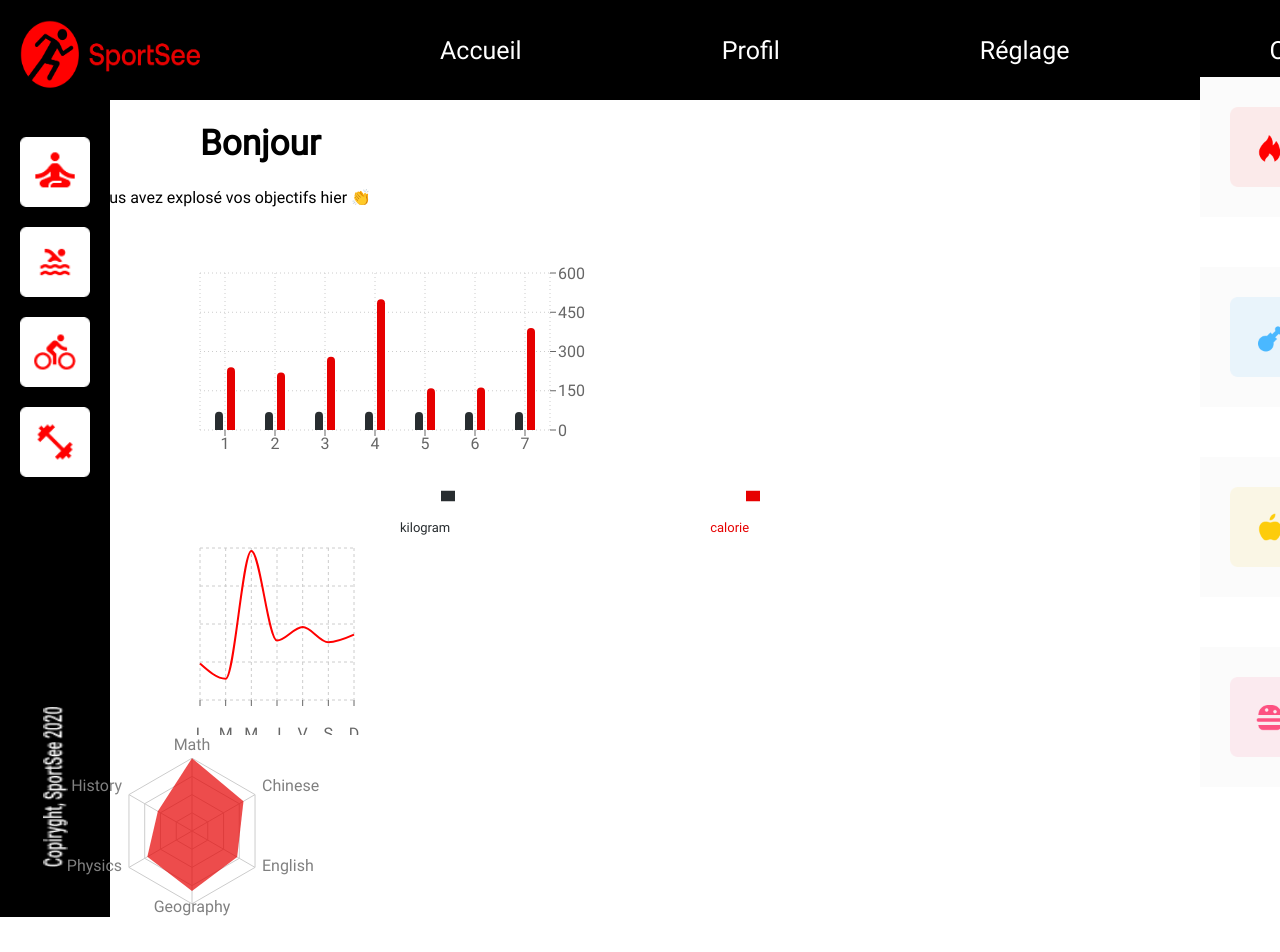
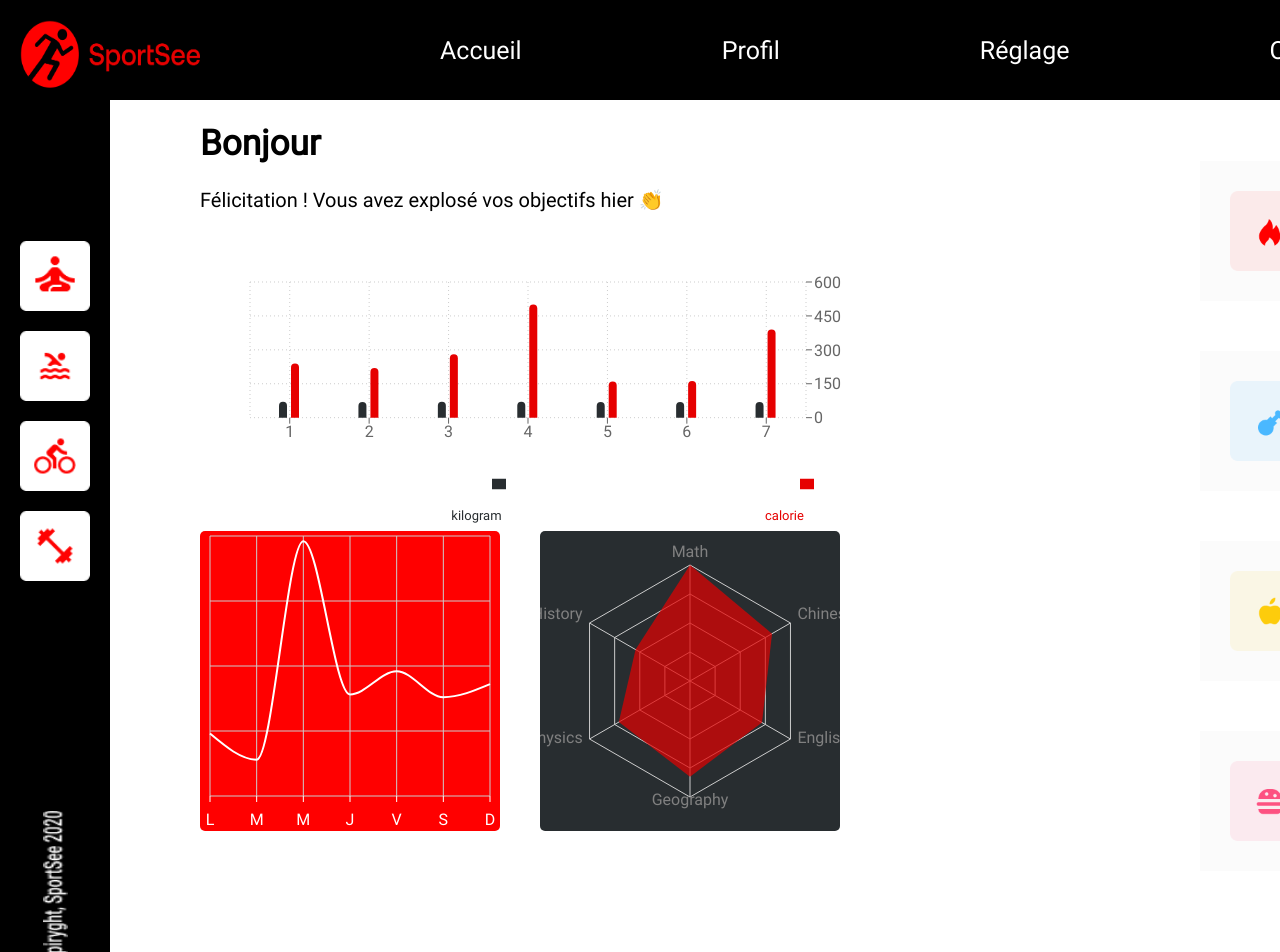
Before and after one commit to CHE-MIMA/sport-see, a React (Create React App) app: page / in a window 1280 px wide. Shown: the top 952 px of the page. Before the commit the page ends 931 px from the top, so only its background shows below. Built offline with nearby package versions, Linux system fonts and the light colour scheme; no server answers.

Commit message:
style charts

```diff
--- a/src/components/cardinfo/cardinfo.css
+++ b/src/components/cardinfo/cardinfo.css
@@ -3,7 +3,7 @@
     display: flex;
     flex-direction: column;
     margin-left: 1200px;
-    margin-top: -900px;
+    margin-top: -720px;
 
     }
 .divInfo{
--- a/src/components/chartBar/Chartbar.js
+++ b/src/components/chartBar/Chartbar.js
@@ -65,15 +65,15 @@ export default function ChartBar() {
     ];
 
     return (
-        <ResponsiveContainer width="50%" aspect={2}>
+        <div id="chartBarDiv">
+            <ResponsiveContainer width="70%" aspect={3}>
                 <BarChart
-                width={500}
-                height={300}
+
                     data={activity}
                     margin={{
                         top: 50,
                         right: 30,
-                    left: 200,
+                        left: 250,
                         bottom: 5,
                     }}
                 >
@@ -90,6 +90,7 @@ export default function ChartBar() {
                 </BarChart>
 
             </ResponsiveContainer>
+        </div>
     );
 
 };
--- a/src/components/chartBar/radarchart.css
+++ /dev/null
@@ -1,6 +0,0 @@
-.Radarchart{
-background-color: black;
-width: 300px;
-height: 300px;
-
-}
--- a/src/components/chartLine/ChartLine.js
+++ b/src/components/chartLine/ChartLine.js
@@ -1,6 +1,6 @@
 import React from 'react';
 import { LineChart, Line, XAxis, CartesianGrid, ResponsiveContainer } from 'recharts';
-
+import '../chartLine/chartline.css';
 const data = [
     {
         name: 'L',
@@ -43,27 +43,26 @@ export default function ChartLine() {
 
 
     return (
-        <ResponsiveContainer width="30%" aspect={2}>
+        <div id='linechartDiv'>
+            <ResponsiveContainer width="100%" height='100%'>
                 <LineChart
-
-                width={500}
-                height={300}
                     data={data}
                     margin={{
                         top: 5,
-                    right: 30,
-                    left: 200,
+                        right: 10,
+                        left: 10,
                         bottom: 5,
                     }}
                 >
-                <CartesianGrid strokeDasharray="3 3" />
-                <XAxis dataKey="name" axisLine={false} dy={20} fill='#FFF' />
+                    <CartesianGrid strokeDasharray="0 0" />
+                    <XAxis dataKey="name" axisLine={false} dy={10} stroke="#fff" />
 
 
-                <Line type="monotone" dataKey="pv" stroke="red" strokeWidth={2} dot={false} />
+                    <Line type="monotone" dataKey="pv" stroke="#fff" strokeWidth={2} dot={false} />
 
                 </LineChart>
             </ResponsiveContainer>
+        </div>
     );
 
 }
--- /dev/null
+++ b/src/components/chartLine/chartline.css
@@ -0,0 +1,7 @@
+#linechartDiv{
+    background-color: rgba(255, 0, 0, 1);
+    width: 300px;
+    height: 300px;
+  border-radius: 5px;
+
+}
--- a/src/components/chartRadar/ChartRadar.js
+++ b/src/components/chartRadar/ChartRadar.js
@@ -1,6 +1,6 @@
 // import "../styles/radarchart.css";
 import React from 'react';
-
+import "../chartRadar/radarchart.css"
 import { Radar, RadarChart, PolarGrid, PolarAngleAxis, ResponsiveContainer } from 'recharts';
 
 const data = [
@@ -44,8 +44,8 @@ const data = [
 
 export default function ChartRadar() {
     return (
-        <div className='Radarchart'>
-            <ResponsiveContainer Left="200px" width="30%" aspect={2}>
+        <div id='radarchartDiv'>
+            <ResponsiveContainer width="100%" height="100%">
                 <RadarChart cx="50%" cy="50%" outerRadius="80%" data={data}>
                     <PolarGrid />
                     <PolarAngleAxis dataKey="subject" />
--- /dev/null
+++ b/src/components/chartRadar/radarchart.css
@@ -0,0 +1,7 @@
+#radarchartDiv{
+background-color: rgba(40, 45, 48, 1);
+width: 300px;
+height: 300px;
+border-radius: 5px;
+margin-left: 40px;
+}
--- a/src/components/navVertical/navertical.css
+++ b/src/components/navVertical/navertical.css
@@ -5,7 +5,7 @@
     display: flex;
     flex-direction: column;
     padding-top: 200px;
-    margin-top: -910px;
+    margin-top: -890px;
 
     }
     .icon{
--- a/src/styles/main.css
+++ b/src/styles/main.css
@@ -12,3 +12,12 @@ h1{
     font-weight: 600;
 
 }
+p{
+    margin-left: 200px;
+    font-size: 20px;
+}
+.flex-charts{
+ margin-left:200px;
+display: flex;
+
+}
```
Also changed, not shown: src/components/charts/graph.css (deleted, +0 -8 lines). Lines whose indentation alone changed are shown as unchanged.
